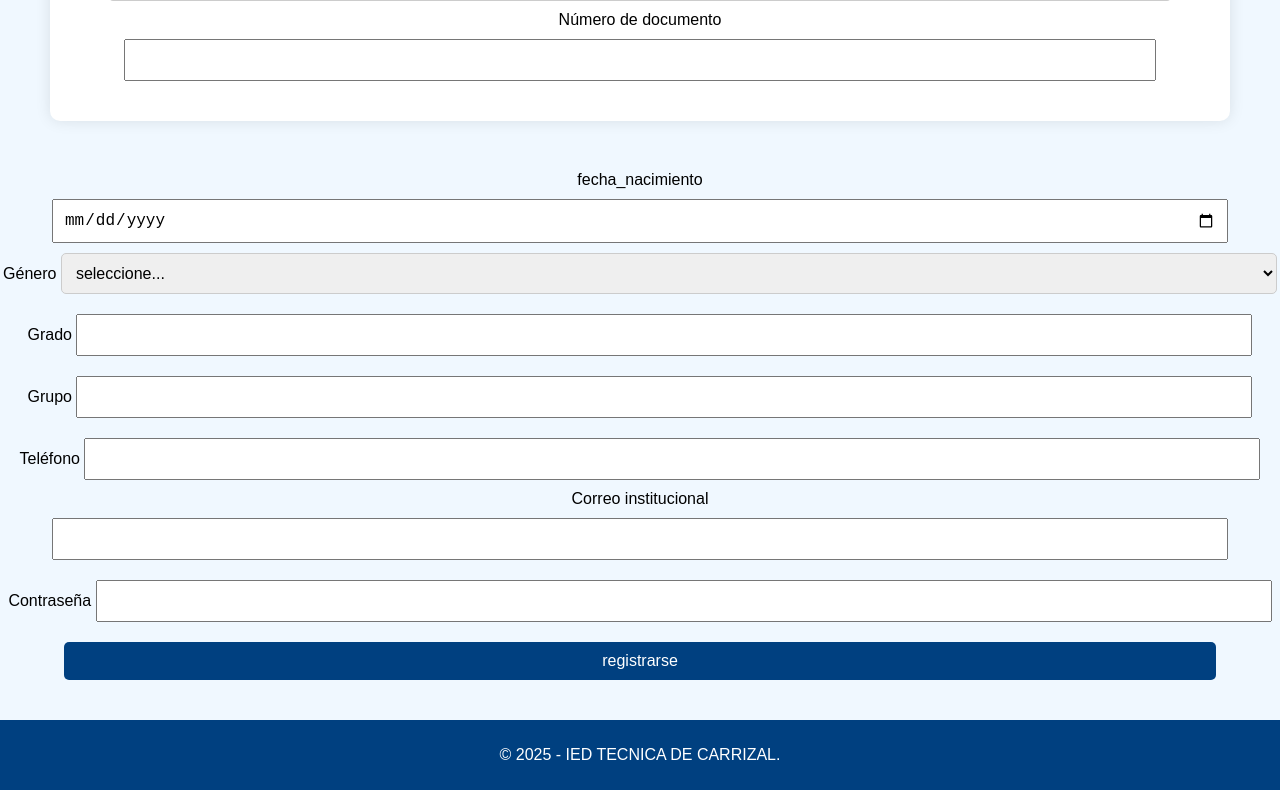
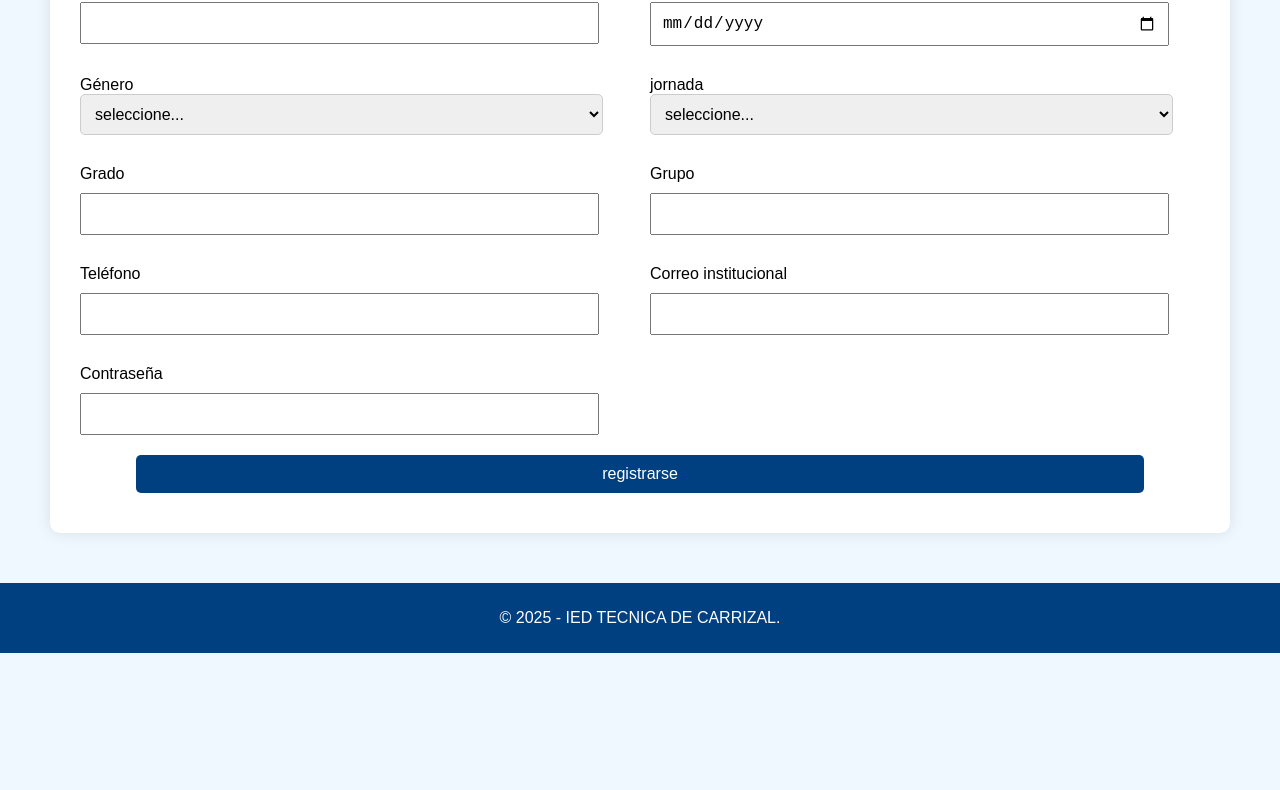
Before and after one commit to elizabethgomezgutierrez56-boop/sistema_elecciones_idecarrizal, a plain HTML site: page vistas/registrar_estudiante.html in a window 1280 px wide. Shown: the part 392-1182 px from the top of the page. After the commit the page ends 1045 px from the top, so only its background shows below. Drawn offline with Linux system fonts and the light colour scheme.

Commit message:
proyecto

```diff
--- a/estilos/estilos_registro.css
+++ b/estilos/estilos_registro.css
@@ -87,20 +87,20 @@ select {
     border: 1px solid #ccc;
 }
 
-.from-grid {
+.form-grid {
     display: grid;
     grid-template-columns: 1fr 1fr;
     gap: 20px;
     text-align: left;
 }
 
-.from-grid {
+.form-group {
     display: flex;
     flex-direction: column;
 }
 
 @media (max-width: 90%) {
-    .from-grid {
+    .form-grid {
         grid-template-columns: 1fr;
     }
 }
--- a/js/header.js
+++ b/js/header.js
@@ -1,8 +1,8 @@
 document.querySelector('.encabezado-principal').innerHTML = `
     <h1>IED TECNICA DE CARRIZAL</h1>
     <nav>
-        <a href="index.html">Inicio</a>
-        <a href="registrar_estudiante.html">Estudiantes</a>
+        <a href="../index.html">Inicio</a>
+        <a href="../vistas/registrar_estudiante.html">Estudiantes</a>
         <a href="contacto.html">Contacto</a>
         <a href="login.html">Login</a>
     </nav>
--- a/vistas/registrar_estudiante.html
+++ b/vistas/registrar_estudiante.html
@@ -2,7 +2,7 @@
 <html lang="es">
 </head>
 <meta charset="UTF-8">
-</title>registro de estudiante</title>
+<title>registro de estudiante</title>
 <link rel="stylesheet" href="../estilos/estilos_registro.css">
 </head>
 </body>
@@ -13,7 +13,7 @@
     <script src="../js/header.js"></script>
 
 
-    </h2>registro de estudiante</h2>
+    <h2>Registro de estudiante</h2>
 
     <form action="procesar_registro.php" method="POST">
         <div class="form-grid">
@@ -32,7 +32,7 @@
                     </select>
             </div>
 
-        </div class="form-group">
+            <div class="form-group">
                 <label for="documento"> Número de documento</label>
                 <input type="text" id="documento" name="documento" required>
             </div>
@@ -46,15 +46,16 @@
                 <label for="genero">Género</label>
                 <select id="genero" name="genero" required>
                 <option value="">seleccione...</option>
-                <option value="M">Masculino></option>
+                <option value="M">Masculino</option>
                 <option value="F">Femenino</option>
                 <option value="O">Otro</option>
+                 </select>
             </div>
 
 
             <div class="form-group">
                 <label for="jornada">jornada</label>
-            <label id="jornada"name="jornada"required>
+                <select id="jornada" name="jornada" required>
                 <option value="">seleccione...</option>
                 <option value="mañana">Mañana</option>
                 <option value="tarde">Tarde</option>
@@ -90,14 +91,13 @@
         <div style="text-align: center;">
             <button type="submit"> registrarse</button>
         </div>
-</from>
+    </form>
 
     <footer>
-    </p>&copy; 2025 - IED TECNICA DE CARRIZAL.</p>
+        <p>&copy; 2025 - IED TECNICA DE CARRIZAL.</p>
     </footer>
 
 </div>
-
 </body>
 
 </html>
```
Lines whose indentation alone changed are shown as unchanged.
